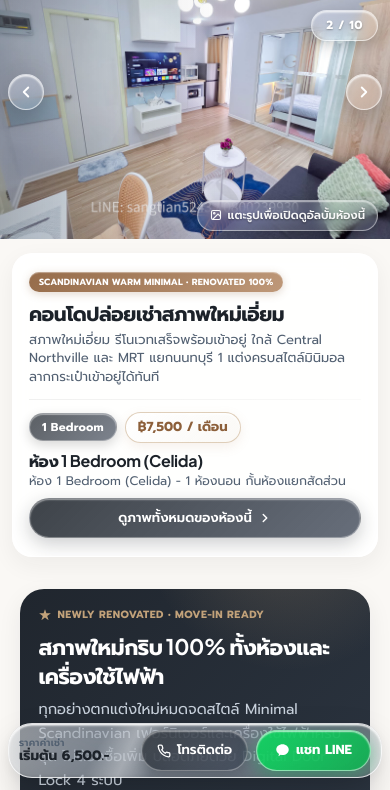
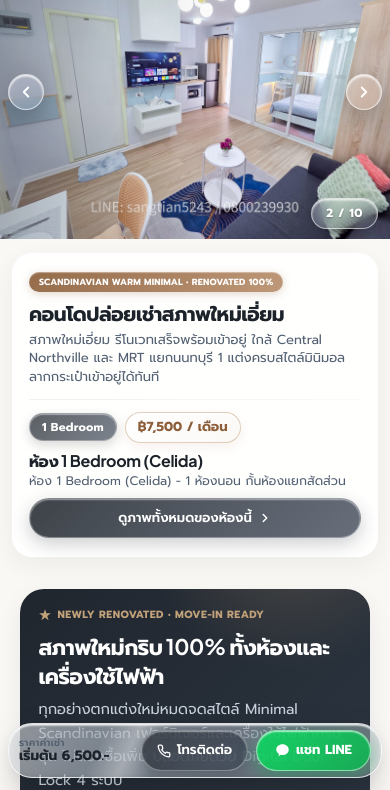
Before and after one commit to sangtiananu-maker/LPNcondo1, a plain HTML site: page index.html in a window 390 px wide. Shown: the part 54-844 px from the top of the page. Drawn offline with Linux system fonts and the light colour scheme; grey boxes are pictures that could not be loaded.

Commit message:
Remove tap hint pill, position mobile counter in bottom-right corner, vertically center desktop details card level with navigation arrows, bump to v=2.6

```diff
--- a/css/style.css
+++ b/css/style.css
@@ -190,12 +190,21 @@ button {
   overflow: hidden;
 }
 
-/* 1. Seamless Slider Container (Full Bleed Edge-to-Edge) */
-.hero-slider-container {
+/* Showcase Stage: Holds slideshow & vertically centered floating details together */
+.hero-showcase-stage {
   position: relative;
   width: 100%;
   height: clamp(620px, 86vh, 840px);
   min-height: 560px;
+  overflow: hidden;
+}
+
+/* 1. Seamless Slider Container (Full Bleed Edge-to-Edge inside showcase stage) */
+.hero-slider-container {
+  position: relative;
+  width: 100%;
+  height: 100%;
+  min-height: 100%;
   overflow: hidden;
   background-color: #121820;
   user-select: none;
@@ -317,31 +326,7 @@ button {
   text-shadow: 0 1px 2px rgba(0, 0, 0, 0.3);
 }
 
-/* Bottom Glass Quick Hint (Subtle corner pill) */
-.hero-photo-bottom-bar {
-  position: absolute;
-  bottom: 18px;
-  right: 28px;
-  z-index: 20;
-  pointer-events: none;
-}
-
-.hero-tap-hint-pill {
-  display: inline-flex;
-  align-items: center;
-  gap: 6px;
-  font-size: 0.72rem;
-  font-weight: 600;
-  color: rgba(255, 255, 255, 0.95);
-  background: linear-gradient(135deg, rgba(255, 255, 255, 0.2) 0%, rgba(255, 255, 255, 0.06) 100%);
-  backdrop-filter: blur(8px) saturate(150%);
-  -webkit-backdrop-filter: blur(8px) saturate(150%);
-  padding: 5px 12px;
-  border-radius: var(--radius-pill);
-  border: 1px solid rgba(255, 255, 255, 0.45);
-  box-shadow: 0 4px 14px rgba(0, 0, 0, 0.2), inset 0 1px 1.5px rgba(255, 255, 255, 0.6);
-  text-shadow: 0 1px 2px rgba(0, 0, 0, 0.4);
-}
+/* Bottom Glass Quick Hint removed as requested */
 
 /* iOS Liquid Glass Slider Arrow Lenses */
 .slider-arrow {
@@ -390,10 +375,10 @@ button {
 .hero-floating-glass-card {
   position: absolute;
   left: clamp(24px, 4.5vw, 68px);
-  top: 52%;
+  top: 50%;
   transform: translateY(-50%);
   width: clamp(340px, 27vw, 440px);
-  max-height: calc(100% - 130px);
+  max-height: calc(100% - 90px);
   z-index: 25;
   background: linear-gradient(135deg, rgba(255, 255, 255, 0.76) 0%, rgba(255, 255, 255, 0.48) 100%);
   backdrop-filter: blur(14px) saturate(180%) contrast(102%);
@@ -595,6 +580,17 @@ button {
   .nav-container {
     height: 56px;
     padding: 0 1rem;
+  }
+
+  /* Mobile Showcase Stage: vertical column stacking */
+  .hero-showcase-stage {
+    position: relative;
+    width: 100%;
+    height: auto;
+    min-height: unset;
+    overflow: visible;
+    display: flex;
+    flex-direction: column;
   }
 
   /* 4:3 Original Aspect Ratio Viewport */
@@ -746,15 +742,11 @@ button {
     right: 8px;
   }
 
+  /* Slide counter moved to bottom-right corner where hint pill was */
   .hero-photo-top-bar {
-    top: 64px;
+    top: auto;
+    bottom: 10px;
     right: 12px;
-  }
-
-  .hero-photo-bottom-bar {
-    bottom: 8px;
-    right: 12px;
-    display: block;
   }
 
   .filter-bar-sticky {
--- a/index.html
+++ b/index.html
@@ -16,7 +16,7 @@
   <link href="https://fonts.googleapis.com/css2?family=Plus+Jakarta+Sans:wght@400;500;600;700;800&family=Prompt:wght@300;400;500;600;700&display=swap" rel="stylesheet">
 
   <!-- Stylesheet (with cache-busting version) -->
-  <link rel="stylesheet" href="css/style.css?v=2.5">
+  <link rel="stylesheet" href="css/style.css?v=2.6">
 </head>
 <body>
 
@@ -37,6 +37,8 @@
          Hero Highlights Slideshow (Seamless Edge-to-Edge & Full-Top Viewport)
          ======================================================================= -->
     <section class="hero-section seamless-hero">
+      <!-- Dedicated showcase stage for slideshow & vertically centered floating details -->
+      <div class="hero-showcase-stage">
         <!-- 1. Full-Bleed Seamless Photo Viewport -->
         <div class="hero-slider-container">
           <div class="hero-slider-track" id="heroTrack">
@@ -46,7 +48,7 @@
           <!-- Subtle Gradient Vignette Overlays for Contrast -->
           <div class="hero-photo-vignette"></div>
 
-        <!-- Top Counter Chip -->
+          <!-- Slide Counter Chip (Top-right on desktop, bottom-right on mobile) -->
           <div class="hero-photo-top-bar">
             <span class="hero-counter-badge" id="heroSlideCounter">1 / 5</span>
           </div>
@@ -58,18 +60,10 @@
           <button class="slider-arrow next" id="sliderNext" aria-label="ภาพถัดไป">
             <svg width="18" height="18" viewBox="0 0 24 24" fill="none" stroke="currentColor" stroke-width="2.5" stroke-linecap="round" stroke-linejoin="round"><path d="m9 18 6-6-6-6"/></svg>
           </button>
-
-        <!-- Bottom Glass Quick Hint -->
-        <div class="hero-photo-bottom-bar">
-          <span class="hero-tap-hint-pill">
-            <svg width="12" height="12" viewBox="0 0 24 24" fill="none" stroke="currentColor" stroke-width="2.2"><rect x="3" y="3" width="18" height="18" rx="3"/><circle cx="8.5" cy="8.5" r="1.5"/><path d="m21 15-5-5L5 21"/></svg>
-            <span>แตะรูปเพื่อเปิดดูอัลบั้มห้องนี้</span>
-          </span>
-        </div>
         </div>
 
         <!-- 2. Room Details Card:
-           - On Desktop: Floats in front of photo at ~25% on the left
+             - On Desktop: Floats vertically centered (same height level as arrows)
              - On Mobile: Positioned cleanly OUTSIDE below the 4:3 photo -->
         <div class="hero-floating-glass-card" onclick="event.stopPropagation()">
           <div class="hero-floating-header">
@@ -98,6 +92,7 @@
                 <span>ดูภาพทั้งหมดของห้องนี้</span>
                 <svg width="14" height="14" viewBox="0 0 24 24" fill="none" stroke="currentColor" stroke-width="2.5" stroke-linecap="round" stroke-linejoin="round"><path d="m9 18 6-6-6-6"/></svg>
               </button>
+            </div>
           </div>
         </div>
       </div>
@@ -876,7 +871,7 @@
   </footer>
 
   <!-- Scripts: Standard relative scripts with cache-busting version -->
-  <script src="js/rooms-data.js?v=2.5"></script>
-  <script src="js/app.js?v=2.5"></script>
+  <script src="js/rooms-data.js?v=2.6"></script>
+  <script src="js/app.js?v=2.6"></script>
 </body>
 </html>
```
Lines whose indentation alone changed are shown as unchanged.
